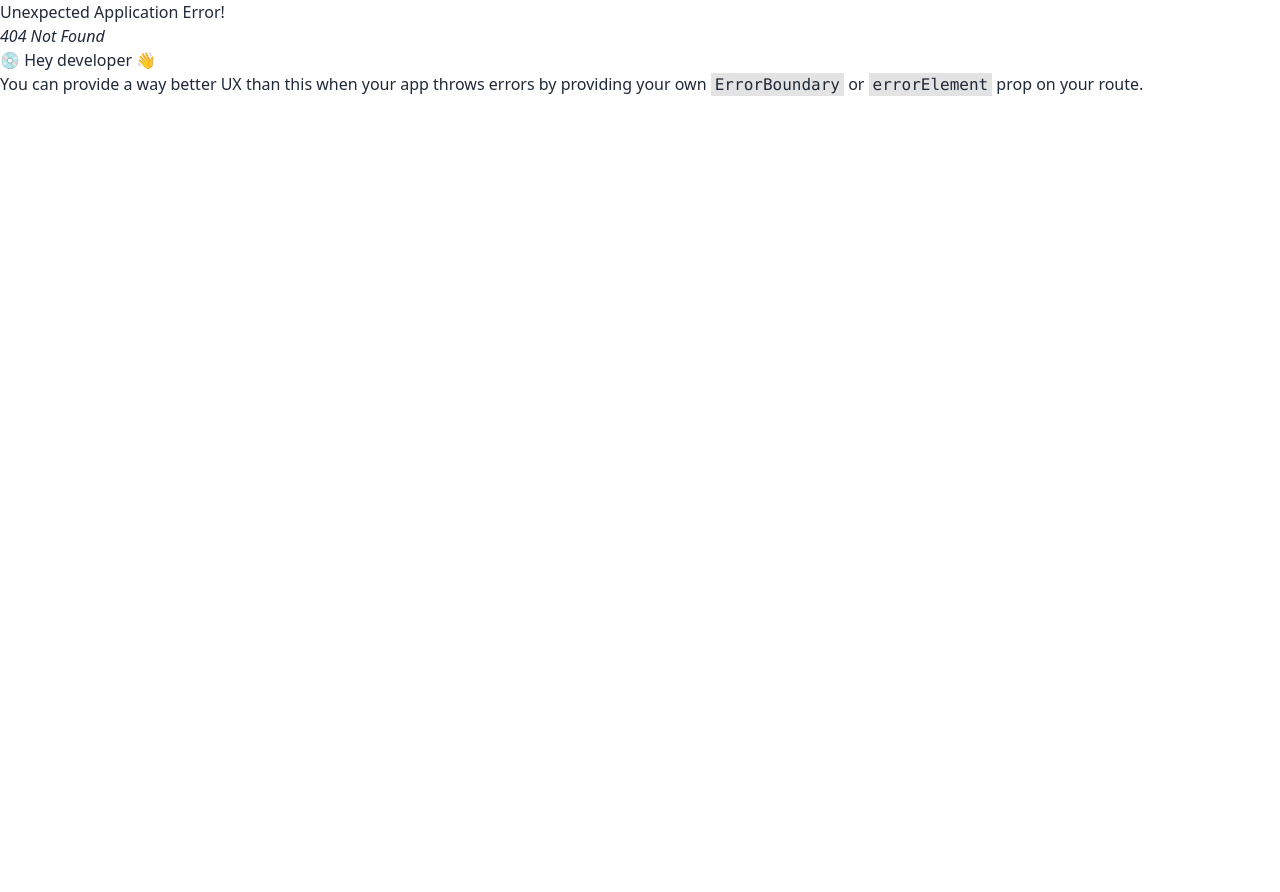
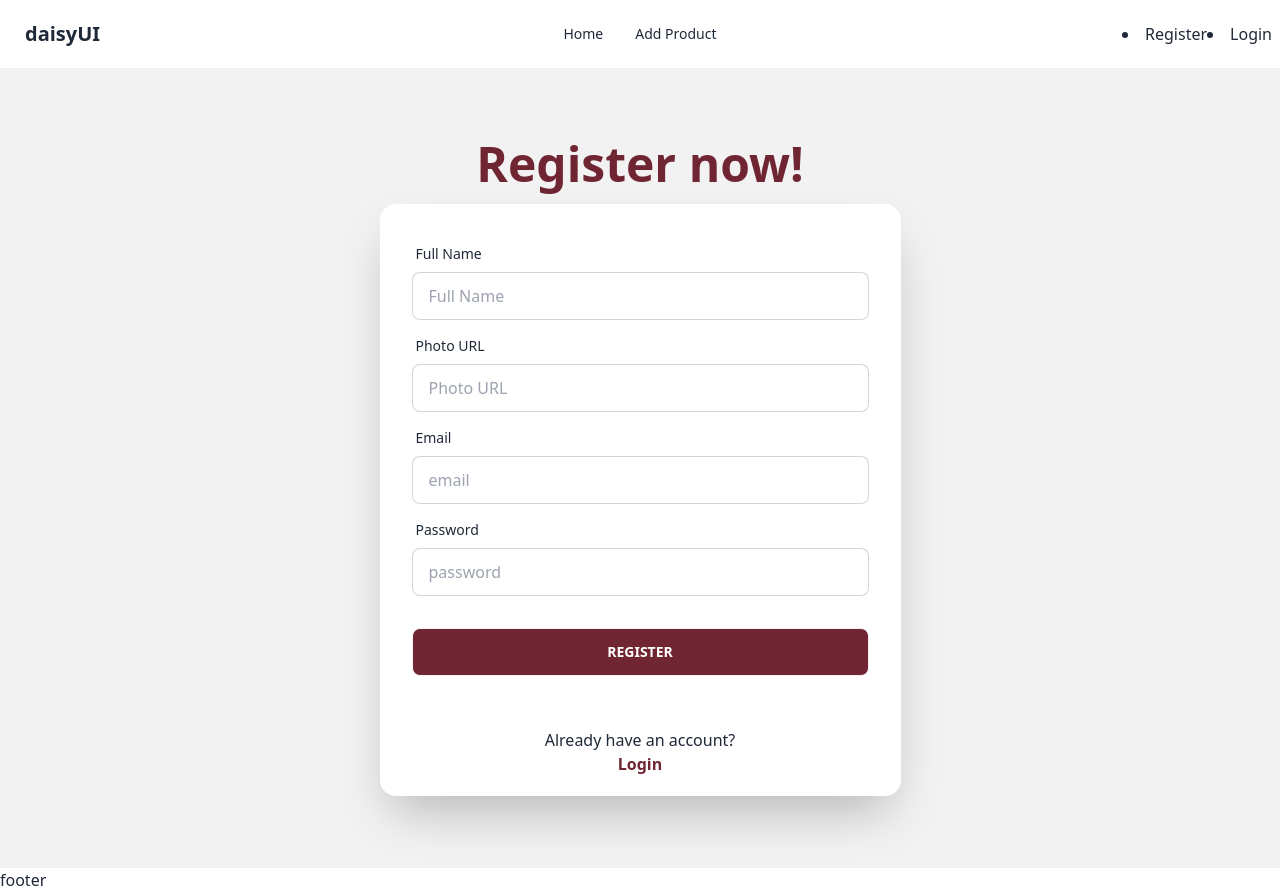
Before and after one commit to aubonee/Cosmetics_Brand_Shop, a React (Vite) app: page /register in a window 1280 px wide. Before the commit this address had no page. Before the commit the page ends 800 px from the top, so only its background shows below. Built offline with nearby package versions, Linux system fonts and the light colour scheme.

Commit message:
register and login page added

```diff
--- a/package.json
+++ b/package.json
@@ -10,6 +10,7 @@
     "preview": "vite preview"
   },
   "dependencies": {
+    "firebase": "^10.5.0",
     "localforage": "^1.10.0",
     "match-sorter": "^6.3.1",
     "react": "^18.2.0",
--- a/src/components/navbar/Navbar.jsx
+++ b/src/components/navbar/Navbar.jsx
@@ -0,0 +1,38 @@
+import React from 'react';
+import { NavLink } from 'react-router-dom';
+
+const Navbar = () => {
+    return (
+        <div>
+            <div className="navbar bg-base-100">
+  <div className="navbar-start">
+    <div className="dropdown">
+      <label tabIndex={0} className="btn btn-ghost lg:hidden">
+        <svg xmlns="http://www.w3.org/2000/svg" className="h-5 w-5" fill="none" viewBox="0 0 24 24" stroke="currentColor"><path strokeLinecap="round" strokeLinejoin="round" strokeWidth="2" d="M4 6h16M4 12h8m-8 6h16" /></svg>
+      </label>
+      <ul tabIndex={0} className="menu menu-sm dropdown-content mt-3 z-[1] p-2 shadow bg-base-100 rounded-box w-52">
+       <li> <NavLink to="/" className={({ isActive, isPending }) => isPending ? "pending" : isActive ? "active" : "" }> Home </NavLink></li>
+
+       <li> <NavLink to="/addproduct" className={({ isActive, isPending }) => isPending ? "pending" : isActive ? "active" : "" }>   Add Product</NavLink></li>
+
+      </ul>
+    </div>
+    <a className="btn btn-ghost normal-case text-xl">daisyUI</a>
+  </div>
+  <div className="navbar-center hidden lg:flex">
+    <ul className="menu menu-horizontal px-1">
+     <li> <NavLink to="/" className={({ isActive, isPending }) => isPending ? "pending" : isActive ? "active" : "" }> Home </NavLink></li>
+
+     <li> <NavLink to="/addproduct" className={({ isActive, isPending }) => isPending ? "pending" : isActive ? "active" : "" }>   Add Product</NavLink></li>
+    </ul>
+  </div>
+  <div className="navbar-end">
+  <li> <NavLink to="/register" className={({ isActive, isPending }) => isPending ? "pending" : isActive ? "active" : "" }>   Register</NavLink></li>
+  <li> <NavLink to="/login" className={({ isActive, isPending }) => isPending ? "pending" : isActive ? "active" : "" }>   Login</NavLink></li>
+  </div>
+</div>
+        </div>
+    );
+};
+
+export default Navbar;
--- /dev/null
+++ b/src/firebase/firebase.config.js
@@ -0,0 +1,17 @@
+// Import the functions you need from the SDKs you need
+import { initializeApp } from "firebase/app";
+// TODO: Add SDKs for Firebase products that you want to use
+// https://firebase.google.com/docs/web/setup#available-libraries
+
+// Your web app's Firebase configuration
+const firebaseConfig = {
+  apiKey: "AIzaSyDTyZWHnottQe4Yvt5ZN-txc07sPjXv7lA",
+  authDomain: "comsetics-shop.firebaseapp.com",
+  projectId: "comsetics-shop",
+  storageBucket: "comsetics-shop.appspot.com",
+  messagingSenderId: "119186574741",
+  appId: "1:119186574741:web:819c4fe20ece3ef4473a9c"
+};
+
+// Initialize Firebase
+const app = initializeApp(firebaseConfig);
--- a/src/layout/Mainlayout.jsx
+++ b/src/layout/Mainlayout.jsx
@@ -1,9 +1,10 @@
 import React from 'react';
 import { Outlet } from 'react-router-dom';
+import Navbar from '../components/navbar/Navbar';
 const Mainlayout = () => {
     return (
         <div>
-            <h2>navbar</h2>
+            <Navbar></Navbar>
             <Outlet></Outlet>
             <h2>footer</h2>
         </div>
--- /dev/null
+++ b/src/pages/Signup/Register.jsx
@@ -0,0 +1,75 @@
+import React from 'react';
+import { Link } from 'react-router-dom';
+
+const Register = () => {
+
+    const handleRegister=e=>{
+        e.preventDefault();
+        const form =new FormData(e.currentTarget);
+
+        const name = form.get('name');
+        const photourl = form.get('photourl');
+        const email = form.get('email');
+        const password = form.get('password');
+        console.log(name, photourl,email,password);
+
+    }
+    return (
+        <div className='w-full'>
+        <div>
+
+  <div><h2 className='text-center'> </h2></div>
+
+     <div className="hero w-full min-h-screen bg-base-200">
+<div className="hero-content flex-col ">
+<div className="text-center lg:text-left">
+<h1 className="text-5xl font-bold text-[#702632]">Register now!</h1>
+
+</div>
+<div className="card mx-24 flex-shrink-0 w-full  shadow-2xl bg-base-100">
+<form onSubmit={handleRegister}  className="card-body">
+<div className="form-control ">
+   <label className="label">
+     <span className="label-text">Full Name</span>
+   </label>
+   <input type="text" name='fullname' placeholder="Full Name" className="input input-bordered" required />
+ </div>
+ <div className="form-control">
+   <label className="label">
+     <span className="label-text">Photo URL</span>
+   </label>
+   <input type="text" name='photourl' placeholder="Photo URL" className="input input-bordered" required />
+ </div>
+ <div className="form-control">
+   <label className="label">
+     <span className="label-text">Email</span>
+   </label>
+   <input type="email" name='email' placeholder="email" className="input input-bordered" required />
+ </div>
+ <div className="form-control">
+   <label className="label">
+     <span className="label-text">Password</span>
+   </label>
+   <input type="password" name='password' placeholder="password" className="input input-bordered" required />
+   {/* {
+ registerError && <p className='text-red-600 p-3'>{registerError}</p> } */}
+
+ </div>
+ <div className="form-control mt-6">
+   <button className="btn bg-[#702632] text-white">Register</button>
+
+   {/* <div className='flex items-center justify-center my-2'><GoogleLogin ></GoogleLogin></div> */}
+ </div>
+</form>
+
+<div className='mx-auto text-center my-5'><p>Already have an account?</p>  <span className='font-bold text-[#702632]'> <Link to="/Login">Login</Link></span></div>
+</div>
+</div>
+</div>
+ </div>
+
+   </div>
+    );
+};
+
+export default Register;
--- /dev/null
+++ b/src/pages/login/Login.jsx
@@ -0,0 +1,56 @@
+import React from 'react';
+import { Link } from 'react-router-dom';
+
+const Login = () => {
+    const handleLogin=e=>{
+
+        e.preventDefault();
+        const form =new FormData(e.currentTarget);
+      const email=form.get('email');
+      const password=form.get('password');
+    console.log(email,password);
+
+    }
+    return (
+        <div className=' flex flex-col justify-center items-center'>
+
+        <div className="hero min-h-screen ">
+<div className="hero-content flex-col ">
+<div className="text-center lg:text-left">
+  <h1 data-aos="fade-right"  data-aos-easing="ease-out-cubic"  data-aos-duration="2000" className="text-5xl text-[#702632] font-bold text-center">Login now!</h1>
+
+</div>
+<div data-aos="fade-down"  data-aos-easing="ease-out-cubic"  data-aos-duration="2000" className="card mx-24 flex-shrink-0 w-full  shadow-2xl bg-base-100">
+  <form  onSubmit={handleLogin} className="card-body ">
+    <div className="form-control">
+      <label className="label">
+        <span className="label-text">Email</span>
+      </label>
+      <input type="email" name='email' placeholder="email" className="input input-bordered" required />
+    </div>
+    <div className="form-control">
+      <label className="label">
+        <span className="label-text">Password</span>
+      </label>
+      <input type="password" name='password' placeholder="password" className="input input-bordered" required />
+
+    </div>
+    <div className="form-control mt-6">
+      <button className="btn bg-[#702632] text-white">Login</button>
+
+      {/* <div className='flex items-center justify-center my-2'><GoogleLogin ></GoogleLogin></div> */}
+
+    </div>
+  </form>
+  <div className='text-center mb-5'><p>Dont have an account?</p> <span className='text-[#702632] font-bold'> <Link to="/register">Register</Link></span> </div>
+</div>
+</div>
+</div>
+
+
+
+    </div>
+    );
+};
+
+export default Login;
```
Also changed, not shown: src/components/Route/Route.jsx (+11 -8 lines), 1 other file (tests, documents, lock files or other folders).
